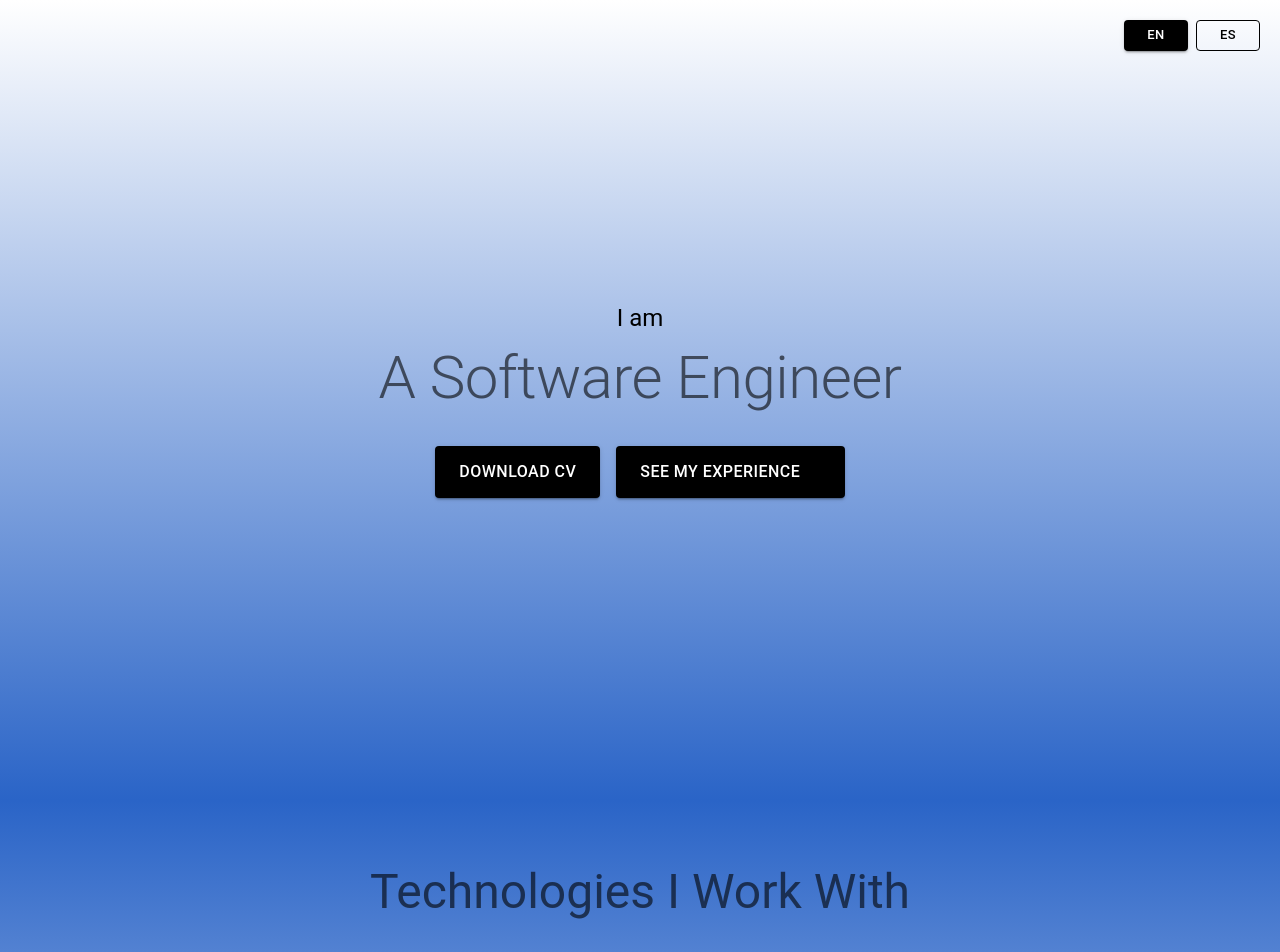
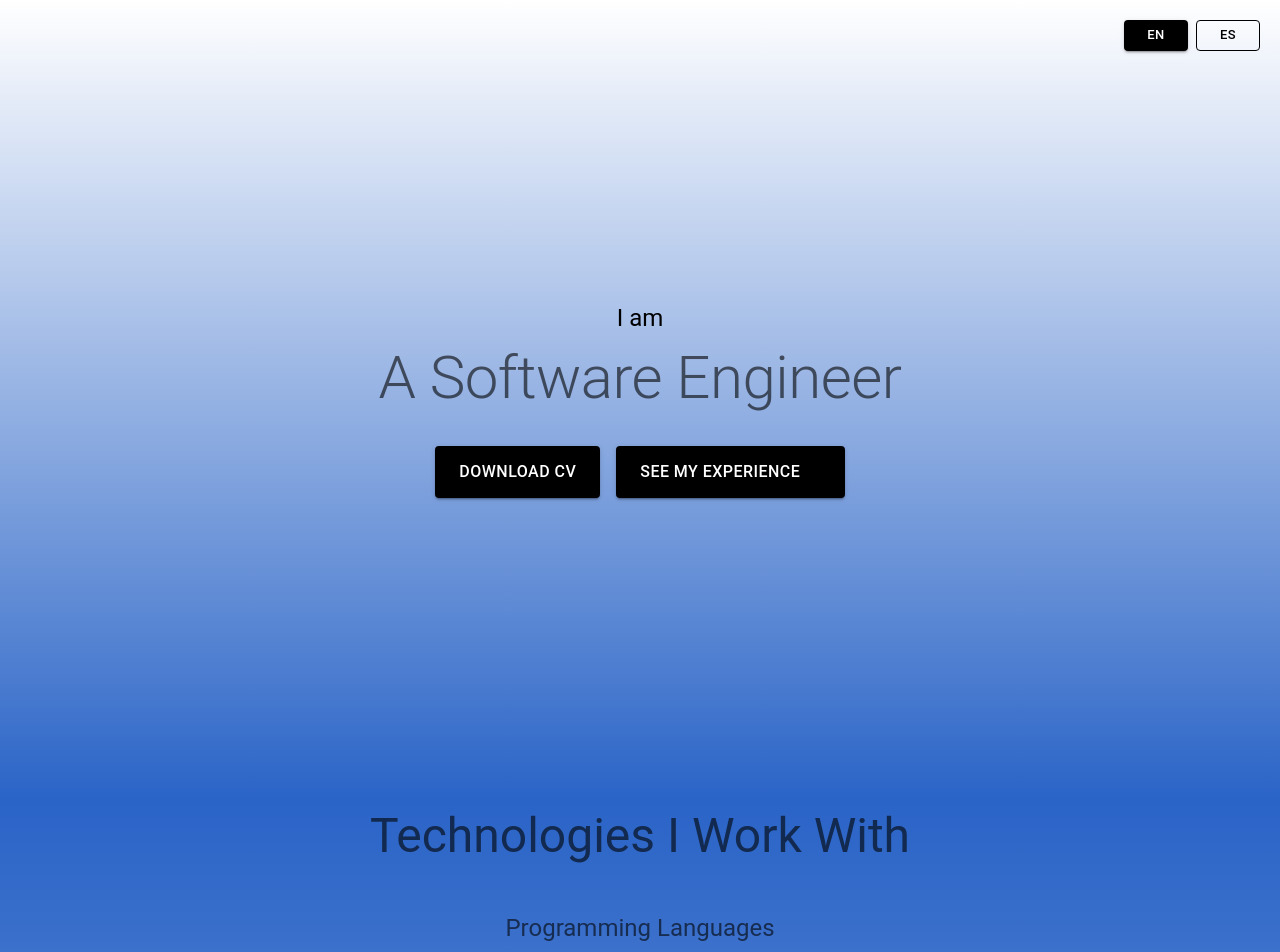
Before and after one commit to sengaigibon/sengaigibon.github.io, a Next.js app: page /en in a window 1280 px wide. Shown: the top 952 px of the page. Built offline with nearby package versions, Linux system fonts and the light colour scheme; some icons are missing.

Commit message:
Fix reload action moved the scroll to the top, not instead the scroll is saved and the user stays on wherever is looking at when switching locale

```diff
--- a/app/[locale]/page.tsx
+++ b/app/[locale]/page.tsx
@@ -86,8 +86,8 @@ export default function Home() {
         </Box>
       </Container>
 
-      <Container id="skills" maxWidth={false} sx={{width: '100vw', height: '100vh', textAlign: 'center', background: containerGradient.bottomToTop }}>
-        <Box sx={{pt: 8}}>
+      <Container id="skills" maxWidth={false} sx={{width: '100vw', textAlign: 'center', background: containerGradient.bottomToTop }}>
+        <Box sx={{pt: 1}}>
           <Typography variant="h3" color="text.secondary">
             {t('whatIWorkWith')}
           </Typography>
--- a/app/components/LanguageSwitcher.tsx
+++ b/app/components/LanguageSwitcher.tsx
@@ -3,17 +3,30 @@
 import { Button, Box } from '@mui/material';
 import { useRouter } from 'next/navigation';
 import { useLocale, useTranslations } from 'next-intl';
-import { useTransition } from 'react';
+import { useTransition, useEffect } from 'react';
 
 export default function LanguageSwitcher() {
   const router = useRouter();
   const locale = useLocale();
   const [isPending, startTransition] = useTransition();
 
+  // Restore scroll position after locale change
+  useEffect(() => {
+    const savedScrollY = sessionStorage.getItem('scrollPosition');
+    if (savedScrollY) {
+      const scrollPosition = parseInt(savedScrollY, 10);
+      window.scrollTo(0, scrollPosition);
+      sessionStorage.removeItem('scrollPosition'); // Clear after restoring
+    }
+  }, [locale]);
+
   const switchLocale = (newLocale: string) => {
     if (locale === newLocale) return; // Don't switch if it's the same locale
 
-    console.log('Switching from', locale, 'to', newLocale);
+    // Save current scroll position - try multiple methods
+    const scrollY = window.scrollY
+
+    sessionStorage.setItem('scrollPosition', scrollY.toString());
 
     startTransition(() => {
       // Navigate directly to the new locale URL
```
